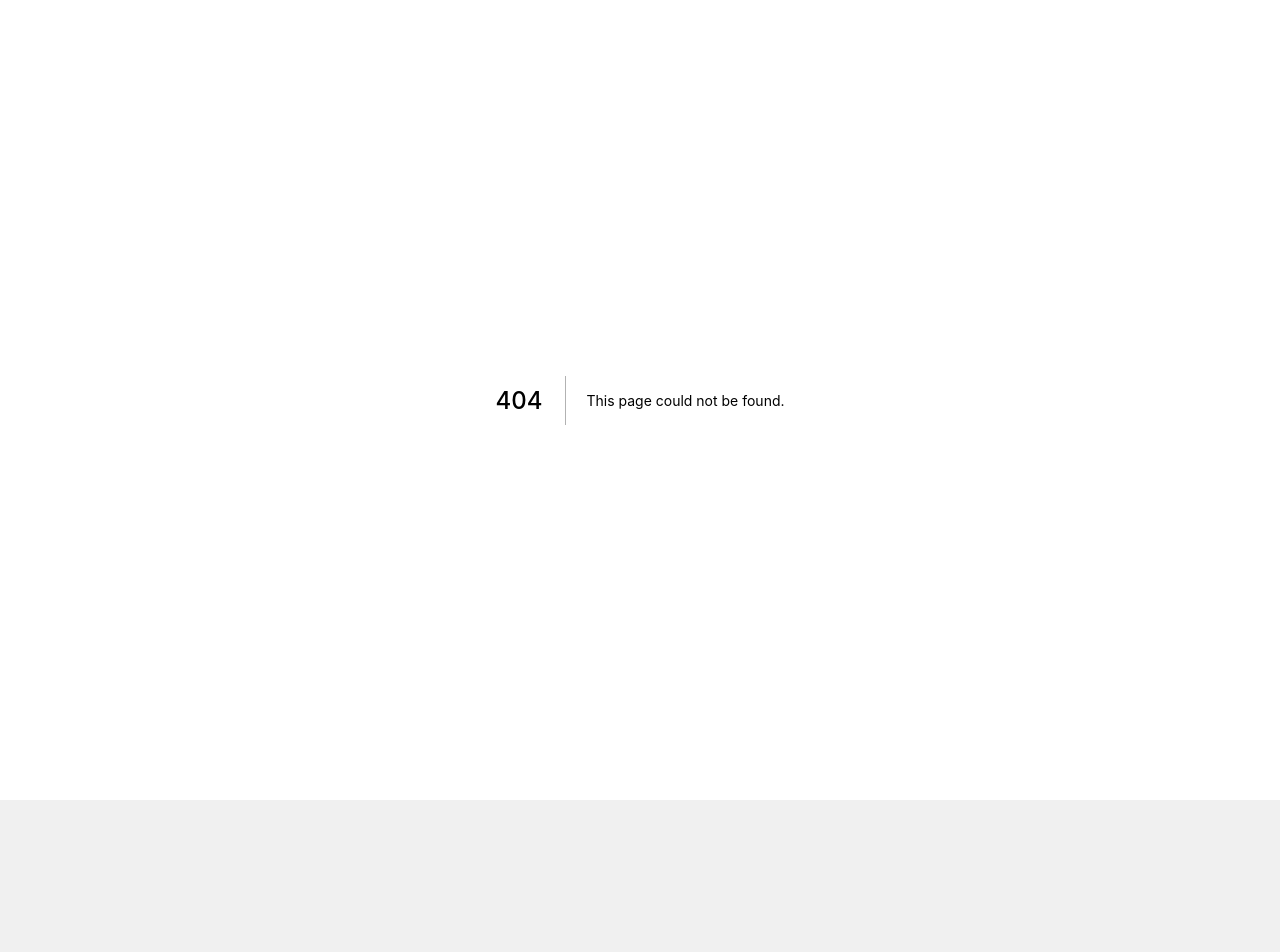
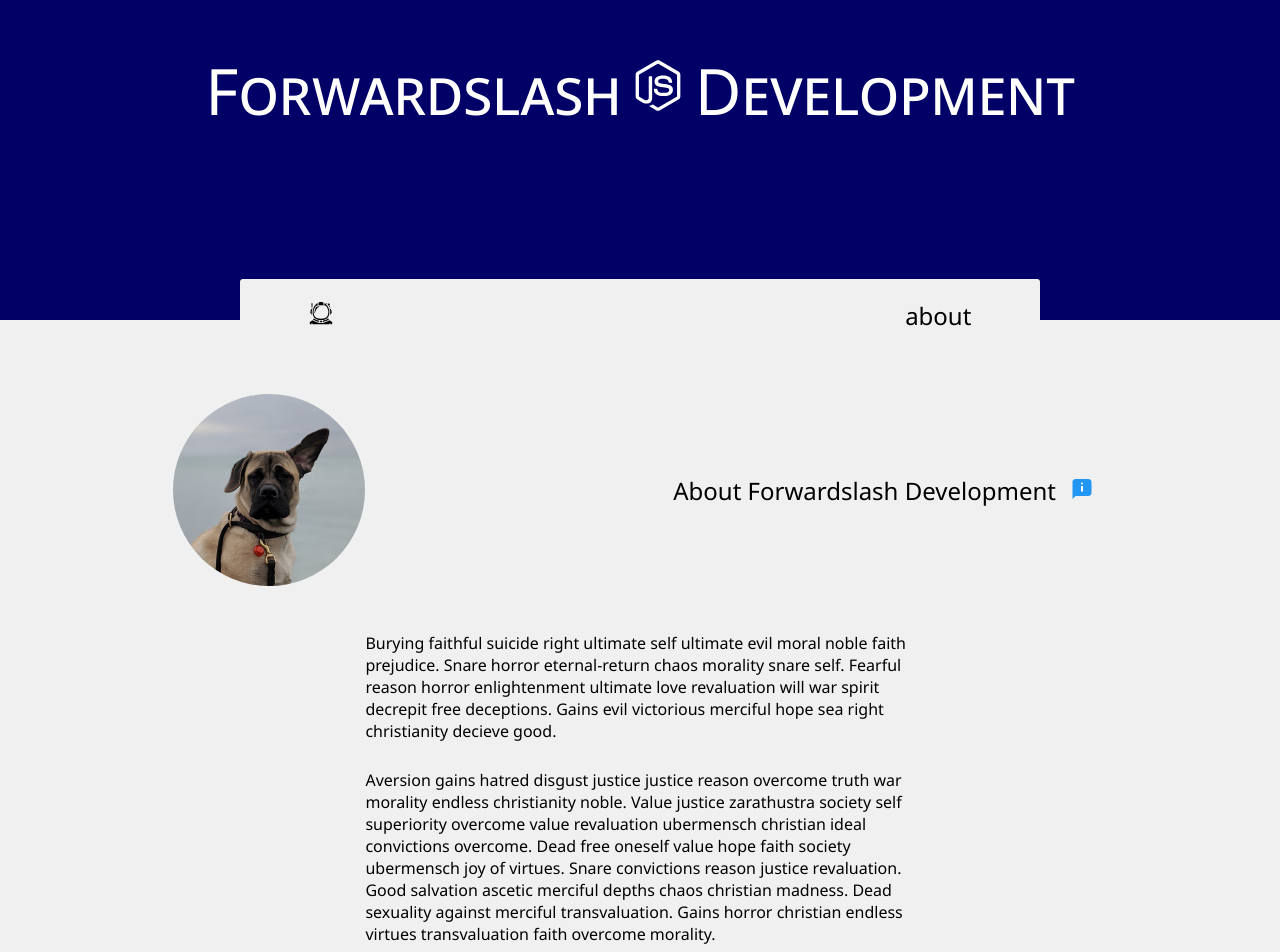
Before and after one commit to Forwardslash-development/next-ts-forwardslash, a Next.js app: page /about in a window 1280 px wide. Before the commit this address had no page. Shown: the top 952 px of the page. Before the commit the page ends 800 px from the top, so only its background shows below. Built offline with nearby package versions, Linux system fonts and the light colour scheme.

Commit message:
added layout, about, styles, and assets

```diff
--- a/components/logo/index.tsx
+++ b/components/logo/index.tsx
@@ -6,13 +6,14 @@ const forwardslashStyles = css`
   top: 0.025em;
   margin-left: -0.75rem;
   margin-right: -0.75rem;
+  color: #ffffff;
 `
 const logoStyles = css`
-  color-text: var(--color-text-invert);
   font-size: 4rem;
   display: block;
   text-align: center;
   font-variant: small-caps;
+  color: #fff;
 `
 
 const Logo = () => (
--- /dev/null
+++ b/config.ts
@@ -0,0 +1,5 @@
+const metadata = {
+  siteName: 'Forwardslash Development',
+}
+
+export { metadata }
--- /dev/null
+++ b/layout/page.tsx
@@ -0,0 +1,30 @@
+import Head from 'next/head'
+import { ReactNode } from 'react'
+import Header from '@components/header'
+import Navigation from '@components/navigation'
+
+type MetaProps = {
+  title: string
+  description: string
+}
+
+type PageProps = {
+  meta: MetaProps
+  children?: ReactNode
+}
+
+const Page = ({ meta, children }: PageProps) => (
+  <>
+    <Head>
+      <title>{meta.title}</title>
+      <meta name="description" content={meta.description} />
+    </Head>
+    <main>
+      <Header />
+      <Navigation />
+      {children}
+    </main>
+  </>
+)
+
+export default Page
--- /dev/null
+++ b/pages/about.tsx
@@ -0,0 +1,104 @@
+import { css, keyframes } from '@emotion/react'
+import Image from 'next/image'
+import Page from '@layout/page'
+import { FcAbout as AboutIcon } from 'react-icons/fc'
+
+const rotate = keyframes`
+  from {
+    transform: rotate(0)
+  }
+  to {
+    transform: rotate(360)
+  }
+`
+
+const header = css`
+  display: flex;
+  justify-content: space-around;
+  align-items: center;
+  padding: 0 2ch;
+`
+const aboutImage = css`
+  border-radius: 50%;
+`
+
+const aboutTitle = css`
+  margin-right: 1ch;
+  font-weight: 200;
+`
+
+const aboutIconStyles = css`
+  margin-left: 1ch;
+  position: realtive;
+  top: 5px;
+  color: var(--color-accent);
+  animation: ${rotate} 5s linear infinate;
+`
+const sectionText = css`
+  margin-top: 5ch;
+
+  p {
+    max-width: 60ch;
+    margin: 0 auto;
+  }
+
+  > p + p {
+    margin-top: 3ch;
+  }
+`
+
+const footer = css`
+  margin-top: 5ch;
+  margin-right: 5ch;
+  text-align: right;
+`
+
+const About = () => (
+  <Page
+    meta={{
+      title: 'About :: Forwardslash Development',
+      description: 'Modern Application Development',
+    }}
+  >
+    <section css={header}>
+      <Image
+        css={aboutImage}
+        src="/assets/images/IMG_20191230_141102_360.jpg
+      "
+        width={192}
+        height={192}
+      />
+      <h2 css={aboutTitle}>
+        <span>About Forwardslash Development</span>
+        <AboutIcon css={aboutIconStyles} />
+      </h2>
+    </section>
+    <section css={sectionText}>
+      <p>
+        Burying faithful suicide right ultimate self ultimate evil moral noble
+        faith prejudice. Snare horror eternal-return chaos morality snare self.
+        Fearful reason horror enlightenment ultimate love revaluation will war
+        spirit decrepit free deceptions. Gains evil victorious merciful hope sea
+        right christianity decieve good.
+      </p>
+      <p>
+        Aversion gains hatred disgust justice justice reason overcome truth war
+        morality endless christianity noble. Value justice zarathustra society
+        self superiority overcome value revaluation ubermensch christian ideal
+        convictions overcome. Dead free oneself value hope faith society
+        ubermensch joy of virtues. Snare convictions reason justice revaluation.
+        Good salvation ascetic merciful depths chaos christian madness. Dead
+        sexuality against merciful transvaluation. Gains horror christian
+        endless virtues transvaluation faith overcome morality.
+      </p>
+    </section>
+    <section css={footer}>
+      <small>Source: </small>
+      <a href="" rel="noopenr noreferrer" target="_blank">
+        Forwardslash Development Ipsum
+      </a>
+    </section>
+  </Page>
+)
+
+export default About
--- a/shared/globals.css
+++ /dev/null
@@ -1,16 +0,0 @@
-html,
-body {
-  padding: 0;
-  margin: 0;
-  font-family: -apple-system, BlinkMacSystemFont, Segoe UI, Roboto, Oxygen,
-    Ubuntu, Cantarell, Fira Sans, Droid Sans, Helvetica Neue, sans-serif;
-}
-
-a {
-  color: inherit;
-  text-decoration: none;
-}
-
-* {
-  box-sizing: border-box;
-}
--- a/shared/globals.ts
+++ b/shared/globals.ts
@@ -4,9 +4,9 @@ export const globalStyles = css`
   :root {
     --page-width: 800px;
     --page-background: rgb(240, 240, 240);
-    --page-text: rgb(240, 240, 240);
+    --page-text: rgb(0, 0, 0);
     --background-accent: rgb(0, 0, 102);
-    --color-text-invert: rgb(40, 40, 40);
+    --color-text-invert: rgb(240, 240, 240);
     --color-accent: rgb(0, 0, 102);
   }
   html,
--- a/tsconfig.json
+++ b/tsconfig.json
@@ -3,7 +3,8 @@
     "baseUrl": "./",
     "paths": {
       "@components/*": ["components/*"],
-      "@shared/*": ["shared/*"]
+      "@shared/*": ["shared/*"],
+      "@layout/*": ["layout/*"]
     },
     "target": "es5",
     "lib": ["dom", "dom.iterable", "esnext"],
```
Also changed, not shown: pages/index.tsx (+8 -15 lines), public/assets/images/IMG_20191230_141102_360.jpg (added), public/assets/images/icon-192x192.png (added).
